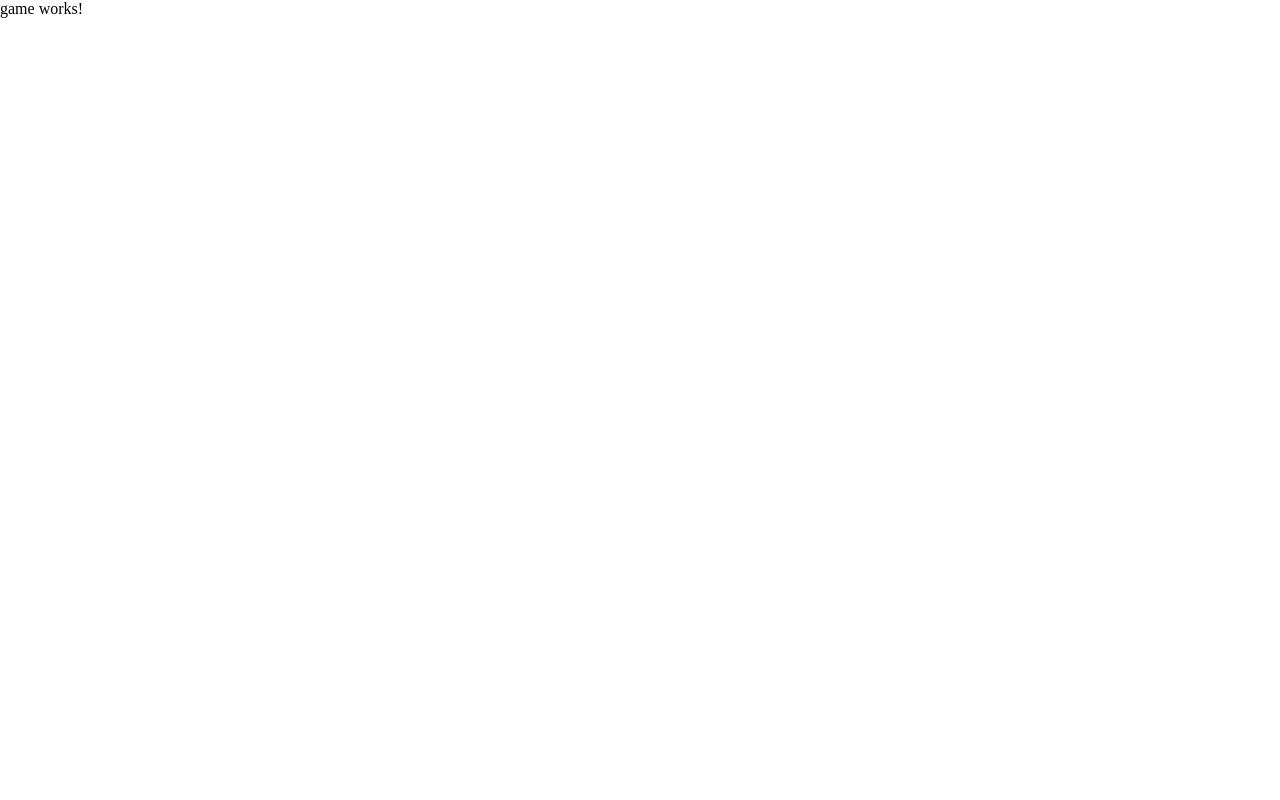
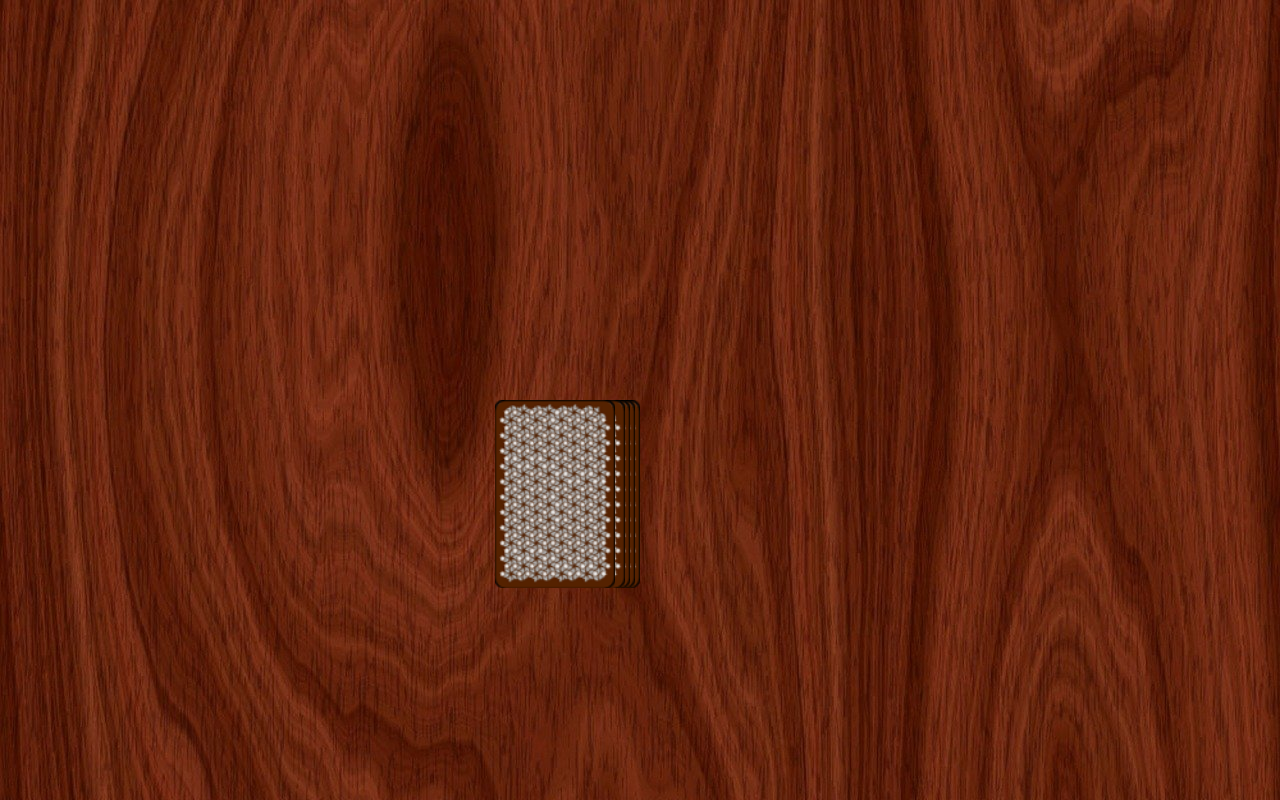
Before and after one commit to Eusti420/ringoffire, an Angular app in the folder ringoffire/: page /game in a window 1280 px wide. Built offline with nearby package versions, Linux system fonts and the light colour scheme.

Commit message:
game class added

```diff
--- a/ringoffire/src/app/game/game.component.html
+++ b/ringoffire/src/app/game/game.component.html
@@ -1 +1,10 @@
-<p>game works!</p>
+<div class="field">
+    <div class="card-stack">
+        <img [ngStyle]="{'right.px': i * 5}" *ngFor="let c of [0,1,2,3]; let i = index;"
+            src="./../../assets/img/cards/card_cover.png" alt="">
+        <img (click)="takeCard()" [class.pick-card]="pickCardAnimation" class="top-card" style="right: 25px;"
+            src="./../../assets/img/cards/card_cover.png" alt="">
+        <img (click)="takeCard()" *ngIf="pickCardAnimation" class="pick-card" style="right: 25px;"
+            src="./../../assets/img/cards/ace_1.png" alt="">
+    </div>
+</div>
--- a/ringoffire/src/app/game/game.component.scss
+++ b/ringoffire/src/app/game/game.component.scss
@@ -0,0 +1,48 @@
+.field {
+    width: 100vw;
+    height: 100vh;
+    max-width: 100%;
+    display: flex;
+    justify-content: center;
+    align-items: center;
+    background-image: url(./../../assets/img/background.jpg);
+}
+
+.card-stack {
+    position: relative;
+    >img {
+        position: absolute;
+        width: 120px;
+    }
+}
+
+.top-card {
+    cursor: pointer;
+    transition: all 125ms ease-in-out;
+
+    &:hover {
+        transform: scale(1.1) translateY(-10px);
+    }
+}
+
+.pick-card {
+    animation: pick-card-animation 1s ease-in-out;
+    transform: scale(1.3) translateX(140px) translateY(-180px) rotate(-10deg);
+
+}
+
+@keyframes pick-card-animation {
+    0% {
+        transform: scale(1);
+    }
+    40% {
+        transform: scale(1.7);
+    }
+    60% {
+        transform: scale(1.7);
+    }
+    100% {
+        transform: scale(1.3) translateX(140px) translateY(-180px) rotate(-10deg);
+    }
+
+}
--- a/ringoffire/src/app/game/game.component.ts
+++ b/ringoffire/src/app/game/game.component.ts
@@ -1,12 +1,34 @@
-import { Component } from '@angular/core';
+import { CommonModule } from '@angular/common';
+import { Component, OnInit } from '@angular/core';
+import { Game } from '../../models/game';
+
 
 @Component({
   selector: 'app-game',
   standalone: true,
-  imports: [],
+  imports: [CommonModule],
   templateUrl: './game.component.html',
   styleUrl: './game.component.scss'
 })
-export class GameComponent {
+export class GameComponent implements OnInit {
 
+  pickCardAnimation = false;
+  game: Game;
+
+  constructor() {
+
+  }
+
+  ngOnInit(): void {
+    this.newGame();
+  }
+
+  newGame() {
+    this.game = new Game();
+  }
+
+  takeCard() {
+    this.pickCardAnimation = true;
+
+  }
 }
--- a/ringoffire/src/app/starting-screen/startingscreen.component.scss
+++ b/ringoffire/src/app/starting-screen/startingscreen.component.scss
@@ -19,8 +19,8 @@
     justify-content: center;
     top: 450px;
     >img {
-        width: 40vw;
-        height: 50vh;
+        width: 420px;
+        height: 400px;
 
         &:hover {
             filter:brightness(1.5);
--- /dev/null
+++ b/ringoffire/src/models/game.ts
@@ -0,0 +1,6 @@
+export class Game {
+    public players: string [] = [];
+    public stack: string [] = [];
+    public playedCard: string [] = [];
+    public currentPlayer: number = 0;
+}
```
